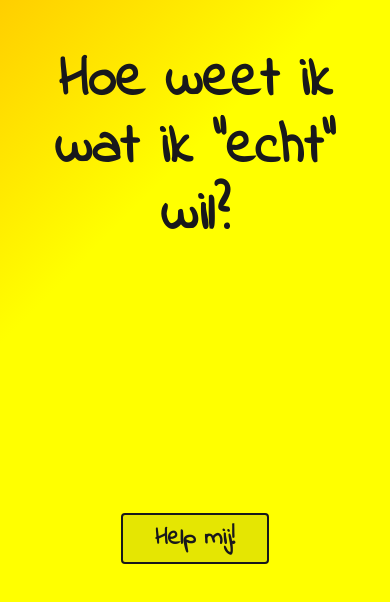
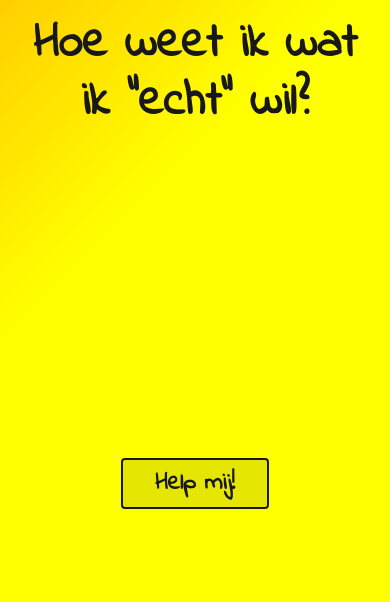
Before and after one commit to NextNebula/life-questions, an Angular app: page / in a window 390 px wide. Shown: the top 602 px of the page. Built offline with nearby package versions, Linux system fonts and the light colour scheme.

Commit message:
Add mobile styling

```diff
--- a/src/app/app.component.scss
+++ b/src/app/app.component.scss
@@ -4,6 +4,11 @@
     flex-direction: column;
     align-items: center;
     padding: 48px 32px;
+
+    @media only screen and (max-width: 600px) {
+        min-height: calc(100vh - 32px);
+        padding: 16px;
+    }
 
     &__question {
         flex-grow: 1;
@@ -20,7 +25,11 @@ h1 {
     text-align: center;
     line-height: 1.2;
     margin: 0;
-    margin-bottom: 32px;
+    margin-bottom: 8px;
+
+    @media only screen and (max-width: 600px) {
+        font-size: 48px;
+    }
 }
 
 h2 {
@@ -29,7 +38,11 @@ h2 {
     text-align: center;
     line-height: 1.2;
     margin: 0;
-    margin-bottom: 32px;
+    margin-bottom: 16px;
+
+    @media only screen and (max-width: 600px) {
+        font-size: 32px;
+    }
 }
 
 button {
```
Also changed, not shown: 1 other file (tests, documents, lock files or other folders).
